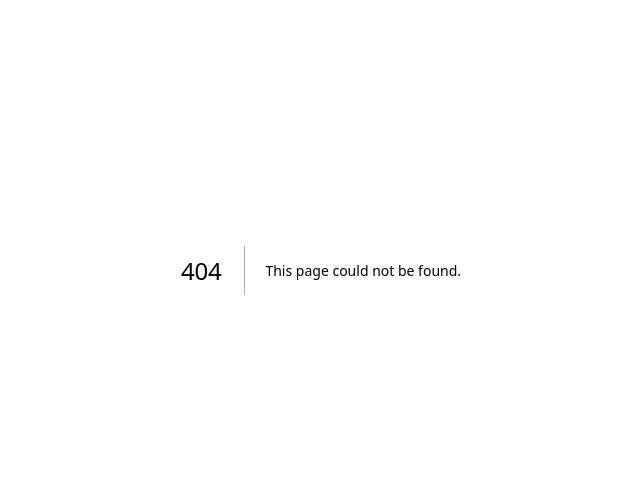
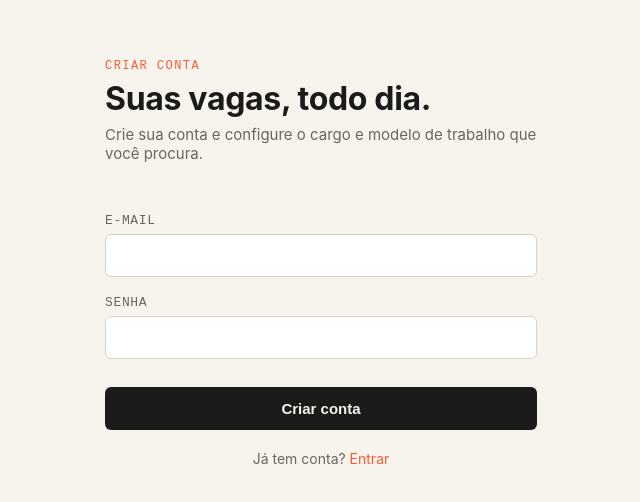
Before and after one commit to Akkizy/job_bosst, a Next.js app: page /signup in a window 1280 px wide. Before the commit this address had no page. Shown: the part 130-632 px from the top of the page, without its empty margins (319-959 px from the left). Built offline with nearby package versions, Linux system fonts and the light colour scheme.

Commit message:
Create page.js

```diff
--- /dev/null
+++ b/app/signup/page.js
@@ -0,0 +1,43 @@
+'use client'
+import { useState } from 'react'
+import { createClient } from '@/lib/supabase-browser'
+
+export default function SignupPage() {
+  const [email, setEmail] = useState('')
+  const [password, setPassword] = useState('')
+  const [error, setError] = useState('')
+  const [loading, setLoading] = useState(false)
+  const [done, setDone] = useState(false)
+
+  async function handleSubmit(e) {
+    e.preventDefault()
+    setError('')
+    setLoading(true)
+    const supabase = createClient()
+    const { error } = await supabase.auth.signUp({ email, password })
+    setLoading(false)
+    if (error) { setError(error.message); return }
+    setDone(true)
+  }
+
+  return (
+    <div className="wrap">
+      <p className="eyebrow">Criar conta</p>
+      <h1>Suas vagas, todo dia.</h1>
+      <p className="subtitle">Crie sua conta e configure o cargo e modelo de trabalho que você procura.</p>
+      {done ? (
+        <div className="success">Conta criada! Verifique seu e-mail para confirmar e depois <a href="/login">faça login</a>.</div>
+      ) : (
+        <form onSubmit={handleSubmit}>
+          <label htmlFor="email">E-mail</label>
+          <input id="email" type="email" required value={email} onChange={(e) => setEmail(e.target.value)} />
+          <label htmlFor="password">Senha</label>
+          <input id="password" type="password" required minLength={6} value={password} onChange={(e) => setPassword(e.target.value)} />
+          {error && <div className="error">{error}</div>}
+          <button type="submit" disabled={loading}>{loading ? 'Criando conta...' : 'Criar conta'}</button>
+        </form>
+      )}
+      <p className="link-row">Já tem conta? <a href="/login">Entrar</a></p>
+    </div>
+  )
+}
```
